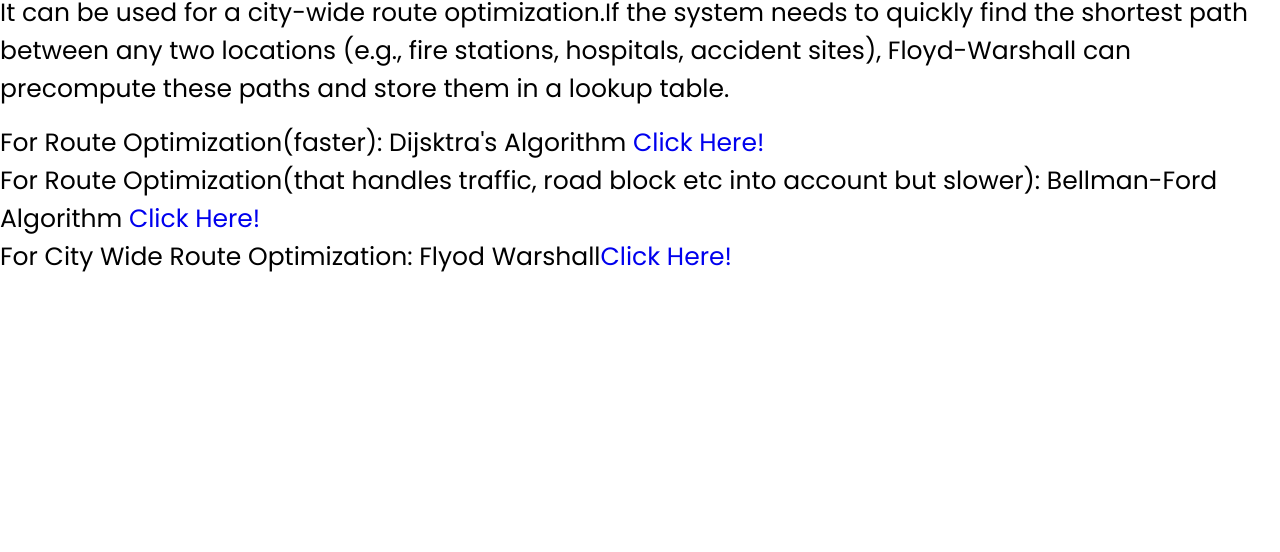
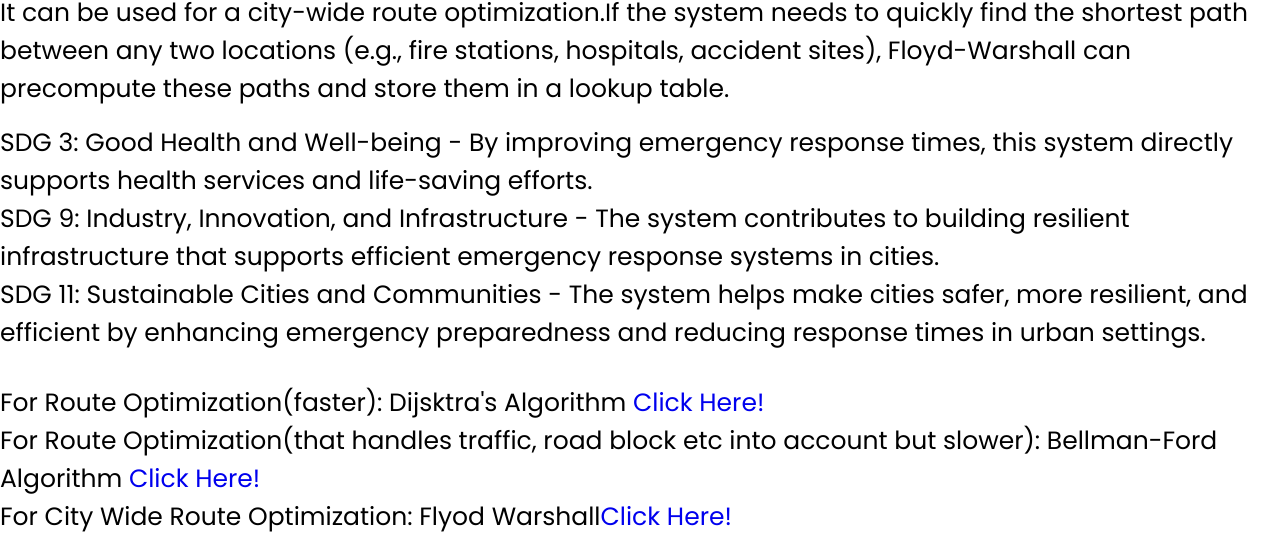
Before and after one commit to praman2025/portfolio.github.io, a plain HTML site: page htmls/business2.html in a window 1280 px wide. Shown: the part 330-882 px from the top of the page. Before the commit the page ends 807 px from the top, so only its background shows below. Drawn offline with Linux system fonts and the light colour scheme.

Commit message:
Update business2.html

```diff
--- a/htmls/business2.html
+++ b/htmls/business2.html
@@ -27,6 +27,9 @@
             It can be used for a city-wide route optimization.If the system needs to quickly find the shortest path between any two locations (e.g., fire stations, hospitals, accident sites), Floyd-Warshall can precompute these paths and store them in a lookup table.
         </p1>
         <br><br>
+        <p1>SDG 3: Good Health and Well-being - By improving emergency response times, this system directly supports health services and life-saving efforts.<br>
+SDG 9: Industry, Innovation, and Infrastructure - The system contributes to building resilient infrastructure that supports efficient emergency response systems in cities.<br>
+SDG 11: Sustainable Cities and Communities - The system helps make cities safer, more resilient, and efficient by enhancing emergency preparedness and reducing response times in urban settings.<br></p1><br><br>
         <p1>For Route Optimization(faster): Dijsktra's Algorithm <a href="https://github.com/praman2025/portfolio.github.io/blob/main/codes/Dijsktra">Click Here!</a></p1><br>
         <p1>For Route Optimization(that handles traffic, road block etc into account but slower): Bellman-Ford Algorithm <a href="https://github.com/praman2025/portfolio.github.io/blob/main/codes/Bellman_ford">Click Here!</a> </p1><br>
         <p1>For City Wide Route Optimization: Flyod Warshall<a href="https://github.com/praman2025/portfolio.github.io/blob/main/codes/Flyod-Warshall">Click Here!</a></p1>
```
